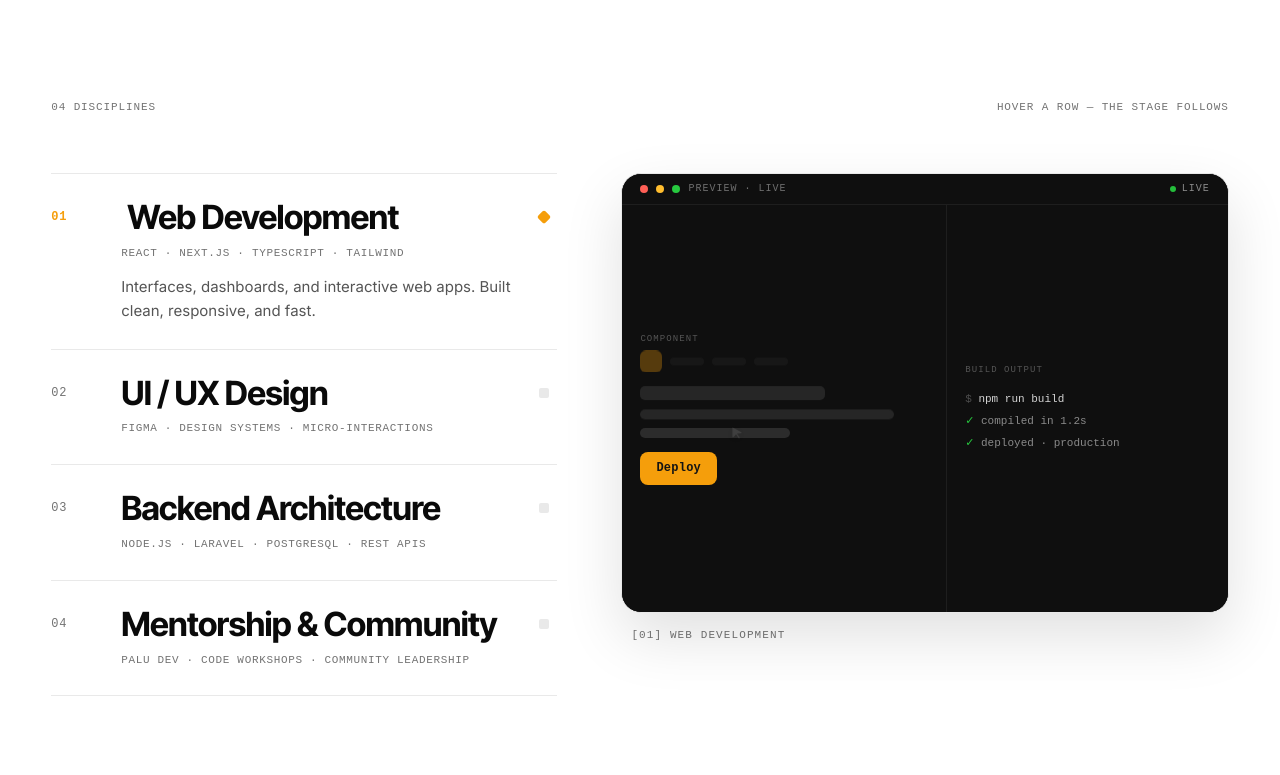
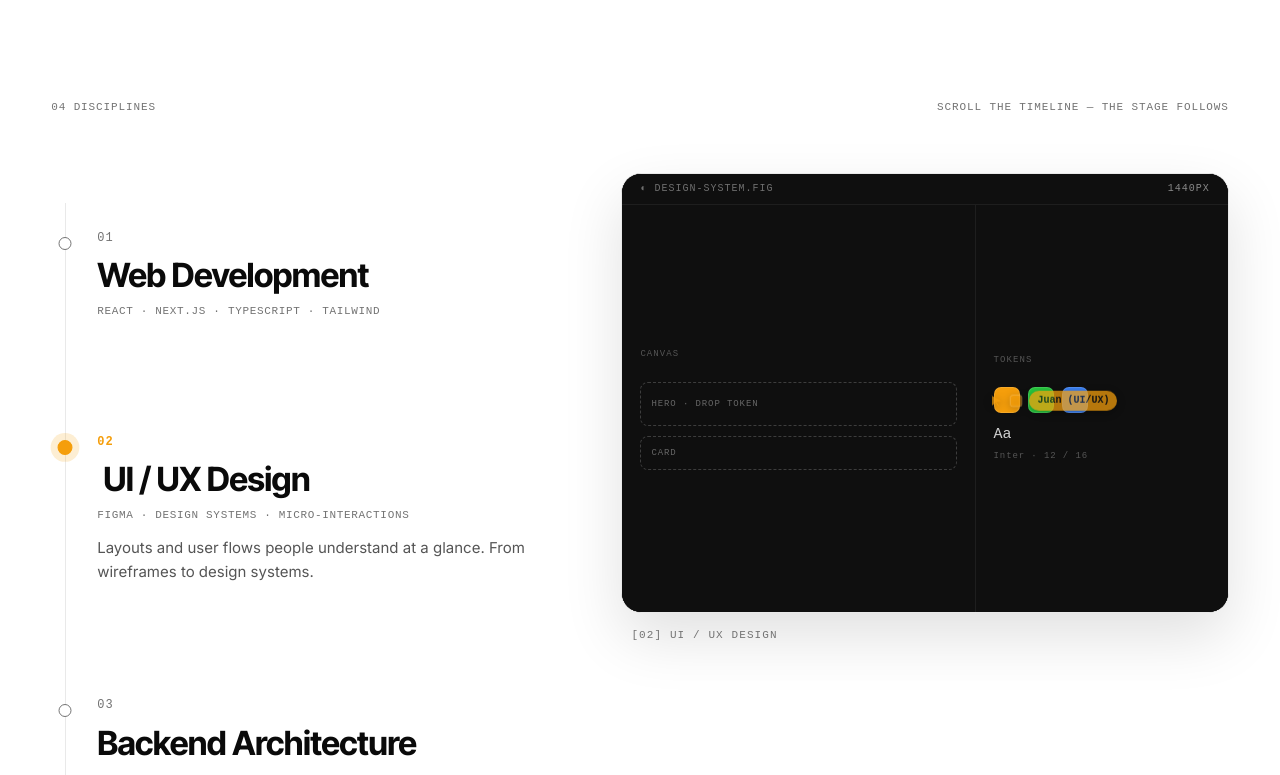
Before and after one commit to juanKuganda/portofoliov3, a React (Vite) app: page / in a window 1280 px wide. Shown: the part 6185-6960 px from the top of the page. Built offline with nearby package versions, Linux system fonts and the light colour scheme; a web font is replaced by a local one.

Commit message:
Services: timeline rail + scroll-driven sticky stage with Figma-style morph

```diff
--- a/src/components/ServicesSection.tsx
+++ b/src/components/ServicesSection.tsx
@@ -1,4 +1,4 @@
-import { useEffect, useRef, useState } from "react";
+import { useEffect, useLayoutEffect, useRef, useState } from "react";
 import { useFitText } from "../hooks/useFitText";
 import gsap from "gsap";
 import { ScrollTrigger } from "gsap/ScrollTrigger";
@@ -47,10 +47,23 @@ const services: ServiceData[] = [
   },
 ];
 
+/**
+ * SERVICES — "04 disciplines" as a TIMELINE.
+ * Left: a vertical rail with node dots; generous spacing between points.
+ * Scrolling a point through the viewport center activates it (hover /
+ * tap still work as overrides). Right: one sticky stage whose panels
+ * morph Figma-Smart-Animate-style on every change — incoming panel
+ * zooms through (scale 0.95→1, y 28→0, expo.out), transform/opacity
+ * only. An amber progress fill grows down the rail as you travel.
+ * Mobile: rail kept, stage stacks below (relative). Reduced motion:
+ * instant swaps, no scrub, no morph.
+ */
 export default function ServicesSection() {
   const fitRef = useRef<HTMLHeadingElement>(null);
   const sectionRef = useRef<HTMLElement>(null);
   const listRef = useRef<HTMLDivElement>(null);
+  const railProgressRef = useRef<HTMLSpanElement>(null);
+  const rowRefs = useRef<(HTMLButtonElement | null)[]>([]);
   const [active, setActive] = useState(0);
   const [sectionVisible, setSectionVisible] = useState(true);
   useFitText(fitRef);
@@ -74,6 +87,85 @@ export default function ServicesSection() {
       st.kill();
     };
   }, []);
+
+  // Scroll-driven active: each timeline point takes over the stage as
+  // it crosses the viewport center.
+  useEffect(() => {
+    if (reduced) return;
+    const triggers = services.map((_, i) => {
+      const row = rowRefs.current[i];
+      if (!row) return null;
+      return ScrollTrigger.create({
+        trigger: row,
+        start: "top 58%",
+        end: "bottom 42%",
+        onToggle: (self) => {
+          if (self.isActive) setActive(i);
+        },
+      });
+    });
+    return () => {
+      triggers.forEach((t) => t?.kill());
+    };
+  }, [reduced]);
+
+  // Rail progress: amber fill grows as you travel the timeline.
+  useEffect(() => {
+    if (reduced) return;
+    const bar = railProgressRef.current;
+    const list = listRef.current;
+    if (!bar || !list) return;
+    const tween = gsap.to(bar, {
+      scaleY: 1,
+      ease: "none",
+      scrollTrigger: {
+        trigger: list,
+        start: "top 62%",
+        end: "bottom 48%",
+        scrub: 0.6,
+      },
+    });
+    return () => {
+      tween.scrollTrigger?.kill();
+      tween.kill();
+    };
+  }, [reduced]);
+
+  // Figma-style stage morph — Smart-Animate-like zoom-through on the
+  // incoming panel. useLayoutEffect: runs before paint, so the fromTo
+  // never flashes. transform/opacity only, expo easing.
+  const firstMorph = useRef(true);
+  useLayoutEffect(() => {
+    if (reduced) return;
+    const section = sectionRef.current;
+    if (!section) return;
+    const panels = section.querySelectorAll<HTMLElement>(".svc-stage-panel");
+    if (!panels.length) return;
+    if (firstMorph.current) {
+      firstMorph.current = false;
+      return;
+    }
+    gsap.fromTo(
+      panels[active],
+      { autoAlpha: 0, scale: 0.95, y: 28 },
+      {
+        autoAlpha: 1,
+        scale: 1,
+        y: 0,
+        duration: 0.7,
+        ease: "expo.out",
+        overwrite: "auto",
+      }
+    );
+    const caption = section.querySelector<HTMLElement>(".svc-stage-caption");
+    if (caption) {
+      gsap.fromTo(
+        caption,
+        { autoAlpha: 0.2, y: 8 },
+        { autoAlpha: 1, y: 0, duration: 0.5, ease: "expo.out", overwrite: "auto" }
+      );
+    }
+  }, [active, reduced]);
 
   // Entrance: rows stagger in, stage fades up.
   useEffect(() => {
@@ -129,7 +221,7 @@ export default function ServicesSection() {
       </h2>
       <div className="sec-sub rv">
         <span>04 disciplines</span>
-        <span>Hover a row — the stage follows</span>
+        <span>Scroll the timeline — the stage follows</span>
       </div>
 
       <div className="svc-index-grid">
@@ -139,26 +231,32 @@ export default function ServicesSection() {
           role="tablist"
           aria-label="Services"
         >
+          <span
+            className="svc-rail-progress"
+            ref={railProgressRef}
+            aria-hidden="true"
+          />
           {services.map((s, i) => (
             <button
               key={s.num}
               type="button"
               role="tab"
               aria-selected={i === active}
+              ref={(el) => {
+                rowRefs.current[i] = el;
+              }}
               className={`svc-index-row${i === active ? " active" : ""}`}
               onMouseEnter={() => setActive(i)}
               onFocus={() => setActive(i)}
               onClick={() => setActive(i)}
             >
-              <span className="svc-index-num" aria-hidden="true">
-                {s.num}
-              </span>
+              <span className="svc-node" aria-hidden="true" />
               <span className="svc-index-main">
+                <span className="svc-index-num">{s.num}</span>
                 <span className="svc-index-name">{s.name}</span>
                 <span className="svc-index-tags">{s.tags}</span>
                 <span className="svc-index-desc">{s.description}</span>
               </span>
-              <span className="svc-index-dot" aria-hidden="true" />
             </button>
           ))}
         </div>
--- a/src/index.css
+++ b/src/index.css
@@ -1671,34 +1671,80 @@ section.block {
   gap: clamp(32px, 5vw, 88px);
   align-items: start;
 }
+/* ---- Services TIMELINE: vertical rail + node dots, generous
+   spacing between points. The amber progress fill grows (scrub) as
+   you travel. ---- */
 .svc-index-list {
+  position: relative;
   display: flex;
   flex-direction: column;
+}
+.svc-index-list::before {
+  content: "";
+  position: absolute;
+  left: 14px;
+  top: 30px;
+  bottom: 30px;
+  width: 1px;
+  background: var(--line);
+}
+.svc-rail-progress {
+  position: absolute;
+  left: 14px;
+  top: 30px;
+  bottom: 30px;
+  width: 1px;
+  background: var(--signal);
+  transform: scaleY(0);
+  transform-origin: top;
+  will-change: transform;
 }
 .svc-index-row {
   display: grid;
-  grid-template-columns: 52px minmax(0, 1fr) 12px;
+  grid-template-columns: 28px minmax(0, 1fr);
   gap: 18px;
   align-items: start;
   width: 100%;
-  padding: 26px 6px 26px 0;
+  /* timeline breathing room between points */
+  padding: clamp(38px, 7vh, 66px) 0;
   background: none;
   border: none;
-  border-bottom: 1px solid var(--line);
   text-align: left;
   cursor: pointer;
   color: var(--ink);
   font: inherit;
 }
-.svc-index-row:first-child {
-  border-top: 1px solid var(--line);
+.svc-node {
+  position: relative;
+  align-self: stretch;
+}
+.svc-node::after {
+  content: "";
+  position: absolute;
+  left: 50%;
+  top: 8px;
+  width: 13px;
+  height: 13px;
+  transform: translateX(-50%);
+  border-radius: 50%;
+  border: 1.5px solid var(--muted);
+  background: var(--paper);
+  transition: background-color 0.3s var(--ease), border-color 0.3s var(--ease),
+    box-shadow 0.3s var(--ease), transform 0.3s var(--ease);
+}
+.svc-index-row.active .svc-node::after {
+  background: var(--signal);
+  border-color: var(--signal);
+  transform: translateX(-50%) scale(1.15);
+  box-shadow: 0 0 0 6px color-mix(in srgb, var(--signal) 18%, transparent);
 }
 .svc-index-num {
+  display: block;
   font-family: var(--font-mono);
   font-size: 12px;
-  letter-spacing: 0.08em;
+  letter-spacing: 0.1em;
   color: var(--muted);
-  padding-top: 8px;
+  margin-bottom: 10px;
   transition: color 0.3s var(--ease);
 }
 .svc-index-name {
@@ -1731,14 +1777,6 @@ section.block {
   transition: max-height 0.45s var(--ease), opacity 0.35s var(--ease),
     margin-top 0.45s var(--ease);
 }
-.svc-index-dot {
-  width: 10px;
-  height: 10px;
-  margin-top: 12px;
-  border-radius: 2px;
-  background: var(--line);
-  transition: background-color 0.3s var(--ease), transform 0.3s var(--ease);
-}
 .svc-index-row:hover .svc-index-name {
   transform: translateX(6px);
 }
@@ -1753,10 +1791,6 @@ section.block {
   max-height: 120px;
   opacity: 1;
   margin-top: 12px;
-}
-.svc-index-row.active .svc-index-dot {
-  background: var(--signal);
-  transform: rotate(45deg);
 }
 .svc-index-row:focus-visible {
   outline: 2px solid var(--signal);
@@ -1776,17 +1810,18 @@ section.block {
   background: #0f0f0f;
   box-shadow: 0 24px 60px rgba(0, 0, 0, 0.12);
 }
+/* Panels are stacked; visibility is instant via the .active class
+   (correct end-state + reduced-motion fallback). The Figma-style
+   zoom-through motion is owned by GSAP, never CSS transitions. */
 .svc-stage-panel {
   position: absolute;
   inset: 0;
   opacity: 0;
   visibility: hidden;
-  transition: opacity 0.5s var(--ease), visibility 0s linear 0.5s;
 }
 .svc-stage-panel.active {
   opacity: 1;
   visibility: visible;
-  transition: opacity 0.5s var(--ease);
 }
 .svc-stage-caption {
   display: flex;
@@ -1804,7 +1839,7 @@ section.block {
   .svc-stage-panel.active,
   .svc-index-desc,
   .svc-index-name,
-  .svc-index-dot {
+  .svc-node::after {
     transition: none;
   }
 }
@@ -2525,7 +2560,7 @@ footer.site {
     aspect-ratio: 16 / 10;
   }
   .svc-index-row {
-    padding: 20px 6px 20px 0;
+    padding: 30px 0;
   }
   .fm-letter {
     font-size: clamp(56px, 20vw, 96px);
```
